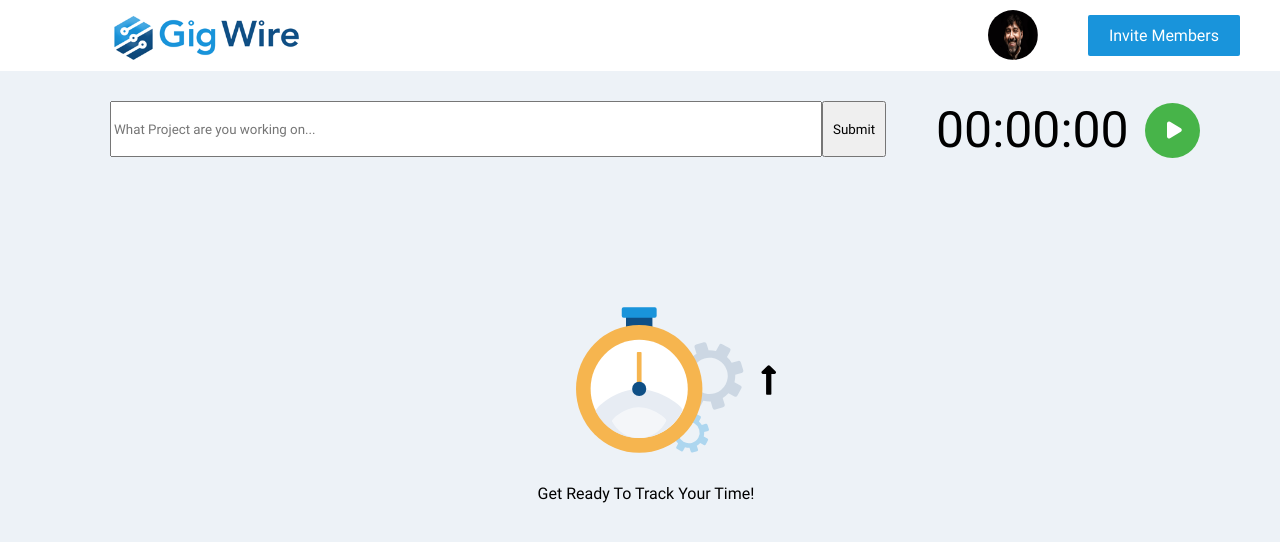
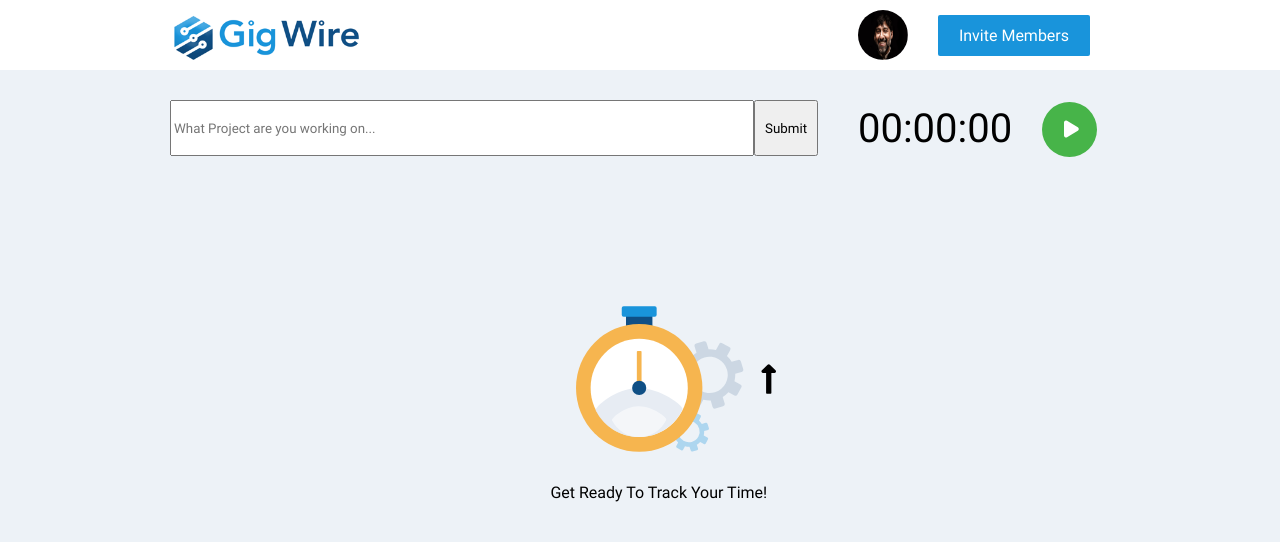
Before and after one commit to ianmatheson/gigwire-tech, a React (Create React App) app in the folder front-end/: page / in a window 1280 px wide. Shown: the top 542 px of the page. Built offline with nearby package versions, Linux system fonts and the light colour scheme.

Commit message:
more small tweaks and fixed header styling

```diff
--- a/front-end/src/App.css
+++ b/front-end/src/App.css
@@ -13,7 +13,7 @@ body {
 
 .text {
   align-items: center;
-  padding-left: 42%;
+  padding-left: 43%;
   font-family: "Roboto";
 }
 
--- a/front-end/src/components/Header.css
+++ b/front-end/src/components/Header.css
@@ -12,7 +12,7 @@ body{
 
 .logo {
   height: 60px;
-  padding-left: 100px;
+  padding-left: 160px;
   margin-top: 5px;
 }
 
@@ -29,7 +29,9 @@ body{
   padding: 10px 20px;
   color: #ffffff;
   font-size: 16px;
-  margin: 15px 40px;
+  margin-top: 15px;
+  margin-right: 190px;
+  margin-left: 20px;
   cursor: pointer;
   float: right;
   font-family: "Roboto";
--- a/front-end/src/components/ProjectForm.css
+++ b/front-end/src/components/ProjectForm.css
@@ -1,7 +1,7 @@
 .Form {
   height: 50px;
-  width: 55%;
-  margin-left: 110px;
+  width: 45%;
+  margin-left: 170px;
   float: left;
   font-family: "Roboto";
   border-width: 1%;
--- a/front-end/src/components/Stopwatch.css
+++ b/front-end/src/components/Stopwatch.css
@@ -1,8 +1,9 @@
 .Stopwatch {
-  width: 15%;
+  width: 13%;
   float: left;
-  margin-left: 50px;
-  font-size: 50px;
+  margin-left: 40px;
+  font-size: 40px;
+  margin-top: 5px;
   font-family: "Roboto";
 }
 
```
